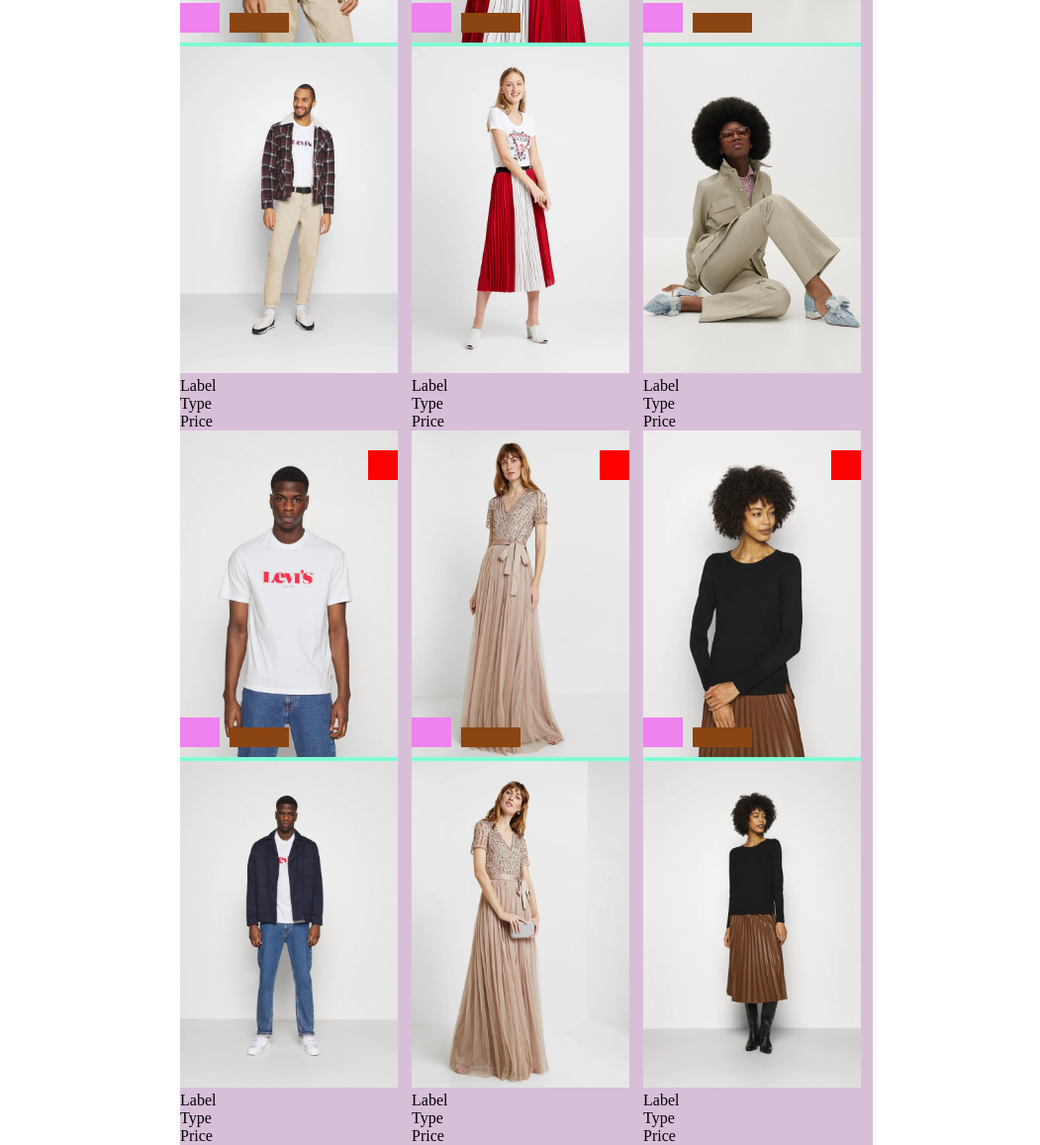
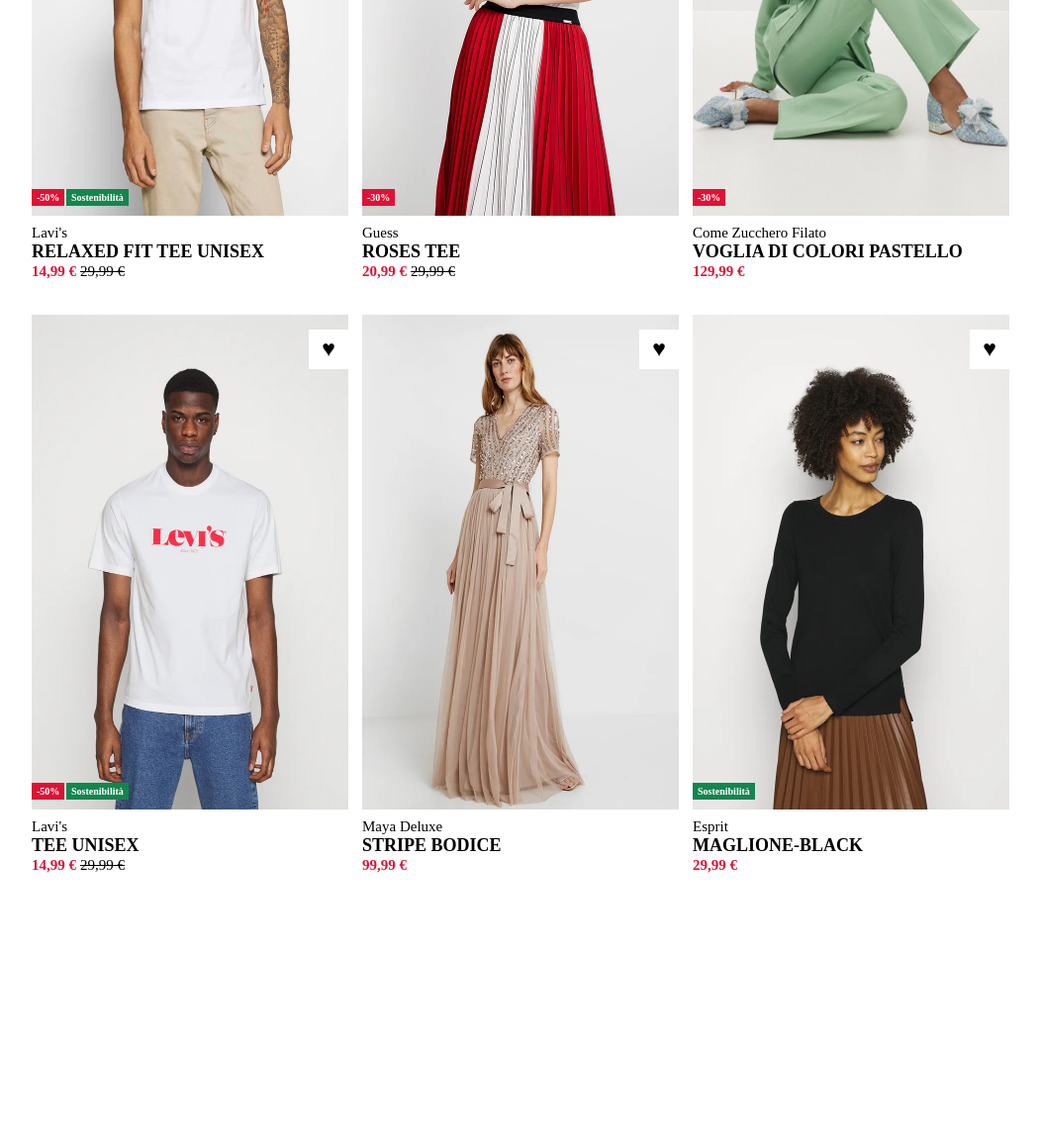
Before and after one commit to KaterinaProkopenko/html-css-boolando, a plain HTML site: page index.html in a window 1280 px wide. Shown: the part 297-1454 px from the top of the page at 99% size, without its empty margins (108-1159 px from the left). After the commit the page ends 1215 px from the top, so only its background shows below. Drawn offline with Linux system fonts and the light colour scheme.

Commit message:
Update (without hoover)

```diff
--- a/css/style.css
+++ b/css/style.css
@@ -6,24 +6,26 @@
 
 img {
     width: 100%;
-    height: 330px;
-    background-color: blueviolet;
+    height: 500px;
 }
 
 .container {
-    width: 700px;
-    background-color: thistle;
+    width: 1000px;
     margin: 0 auto;
-    margin-top: 10px;
+    margin-top: 15px;
 }
 
 .card {
-    width: 220px;
-    height: 400px;
-    background-color: aquamarine;
+    width: 320px;
+    height: 600px;
     position: relative;
     display: inline-block;
 }
+
+/*.img-card {
+    width: 100%;
+    height: 500px;
+}*/
 
 .card-center {
     margin-left: 10px;
@@ -31,27 +33,74 @@ img {
 }
 
 .heart {
-    width: 30px;
-    height: 30px;
-    background-color: red;
+    width: 40px;
+    height: 40px;
+    background-color: white;
     position: absolute;
     right: 0;
-    top: 20px;
+    top: 15px;
+    font-size: 23px;
+    text-align: center;
+    line-height: 40px;
+
+}
+
+.sale {
+    background-color: rgb(221, 19, 53);
+    position: absolute;
+    bottom: 110px;
 }
 
 .special {
-    width: 60px;
-    height: 20px;
-    background-color: saddlebrown;
+    background-color: rgb(19, 134, 77);
     position: absolute;
-    left: 50px;
-    bottom: 80px;
+    left: 35px;
+    bottom: 110px;
 }
 
-.sale {
-    width: 40px;
-    height: 30px;
-    background-color: violet;
+.font {
+    font-size: 10px;
+    color: white;
+    font-weight: bold;
+    padding: 3px 5px;
+}
+
+.label {
+    padding-top: 5px;
+}
+
+.label, .price, .old-price {
+    font-size: 15px;
+}
+
+.type {
+    font-size: 18px;
+    font-weight: bold;
+}
+
+.price {
+    color: rgb(221, 19, 53);
+    font-weight: bold;
+}
+
+.old-price {
+    text-decoration: line-through;
+}
+
+.hidden {
+    display: none;
+}
+
+/*#first-card{
+    background: url(../img/1.webp);
+}
+
+#first-card:hover #hidden-first-card {
+    background: url(../img/1b.webp);
+}*/
+
+#no-sale {
     position: absolute;
-    bottom: 80px;
+    left: 0;
+    bottom: 110px;
 }
--- a/index.html
+++ b/index.html
@@ -12,16 +12,23 @@
     <div class="container">
         <div class="card">
             <!-- Immagine con sconto .. ecc -->
-            <img src="img/1.webp" alt="relased tee unisex">
+
+            <!--<div id="first-card" class="img-card"></div>
+            <div id="hidden-first-card" class="img-card hidden"></div>-->
+
+            <img  src="img/1.webp" alt="relased tee unisex">
             <img class="hidden" src="img/1b.webp" alt="relased tee unisex">
-            <div class="heart"></div>
-            <div class="special"></div>
-            <div class="sale"></div>
+
+            <span class="heart">&hearts;</span>
+            <div class="special font">Sostenibilità</div>
+            <div class="sale font">-50%</div>
+
             <!-- Descrizione del prodotto -->
             <div class="description">
-                <div class="label">Label</div>
-                <div class="type">Type</div>
-                <div class="price">Price</div>
+                <div class="label">Lavi's</div>
+                <div class="type">RELAXED FIT TEE UNISEX</div>
+                <span class="price">14,99 &euro;</span>
+                <span class="old-price">29,99 &euro;</span>
             </div>
 
         </div>
@@ -31,14 +38,14 @@
             <!-- Immagine con sconto .. ecc -->
             <img src="img/2.webp" alt="roses tee">
             <img class="hidden" src="img/2b.webp" alt="roses tee">
-            <div class="heart"></div>
-            <div class="special"></div>
-            <div class="sale"></div>
+            <span class="heart">&hearts;</span>
+            <div class="sale font">-30%</div>
             <!-- Descrizione del prodotto -->
             <div class="description">
-                <div class="label">Label</div>
-                <div class="type">Type</div>
-                <div class="price">Price</div>
+                <div class="label">Guess</div>
+                <div class="type">ROSES TEE</div>
+                <span class="price">20,99 &euro;</span>
+                <span class="old-price">29,99 &euro;</span>
             </div>
 
         </div>
@@ -48,14 +55,13 @@
             <!-- Immagine con sconto .. ecc -->
             <img src="img/3.webp" alt="voglia di colori pastello">
             <img class="hidden" src="img/3b.webp" alt="voglia di colori pastello">
-            <div class="heart"></div>
-            <div class="special"></div>
-            <div class="sale"></div>
+            <span class="heart">&hearts;</span>
+            <div class="sale font">-30%</div>
             <!-- Descrizione del prodotto -->
             <div class="description">
-                <div class="label">Label</div>
-                <div class="type">Type</div>
-                <div class="price">Price</div>
+                <div class="label">Come Zucchero Filato</div>
+                <div class="type">VOGLIA DI COLORI PASTELLO</div>
+                <span class="price">129,99 &euro;</span>
             </div>
 
         </div>
@@ -65,14 +71,15 @@
             <!-- Immagine con sconto .. ecc -->
             <img src="img/4.webp" alt="tee unisex">
             <img class="hidden" src="img/4b.webp" alt="tee unisex">
-            <div class="heart"></div>
-            <div class="special"></div>
-            <div class="sale"></div>
+            <span class="heart">&hearts;</span>
+            <div class="special font">Sostenibilità</div>
+            <div class="sale font">-50%</div>
             <!-- Descrizione del prodotto -->
             <div class="description">
-                <div class="label">Label</div>
-                <div class="type">Type</div>
-                <div class="price">Price</div>
+                <div class="label">Lavi's</div>
+                <div class="type">TEE UNISEX</div>
+                <span class="price">14,99 &euro;</span>
+                <span class="old-price">29,99 &euro;</span>
             </div>
 
         </div>
@@ -82,14 +89,12 @@
             <!-- Immagine con sconto .. ecc -->
             <img src="img/5.webp" alt="stripe bodice">
             <img class="hidden" src="img/5b.webp" alt="stripe bodice">
-            <div class="heart"></div>
-            <div class="special"></div>
-            <div class="sale"></div>
+            <span class="heart">&hearts;</span>
             <!-- Descrizione del prodotto -->
             <div class="description">
-                <div class="label">Label</div>
-                <div class="type">Type</div>
-                <div class="price">Price</div>
+                <div class="label">Maya Deluxe</div>
+                <div class="type">STRIPE BODICE</div>
+                <span class="price">99,99 &euro;</span>
             </div>
 
         </div>
@@ -99,14 +104,13 @@
             <!-- Immagine con sconto .. ecc -->
             <img src="img/6.webp" alt="maglione-black">
             <img class="hidden" src="img/6b.webp" alt="maglione-black">
-            <div class="heart"></div>
-            <div class="special"></div>
-            <div class="sale"></div>
+            <span class="heart">&hearts;</span>
+            <div id="no-sale" class="special font">Sostenibilità</div>
             <!-- Descrizione del prodotto -->
             <div class="description">
-                <div class="label">Label</div>
-                <div class="type">Type</div>
-                <div class="price">Price</div>
+                <div class="label">Esprit</div>
+                <div class="type">MAGLIONE-BLACK</div>
+                <span class="price">29,99 &euro;</span>
             </div>
 
         </div>
```
